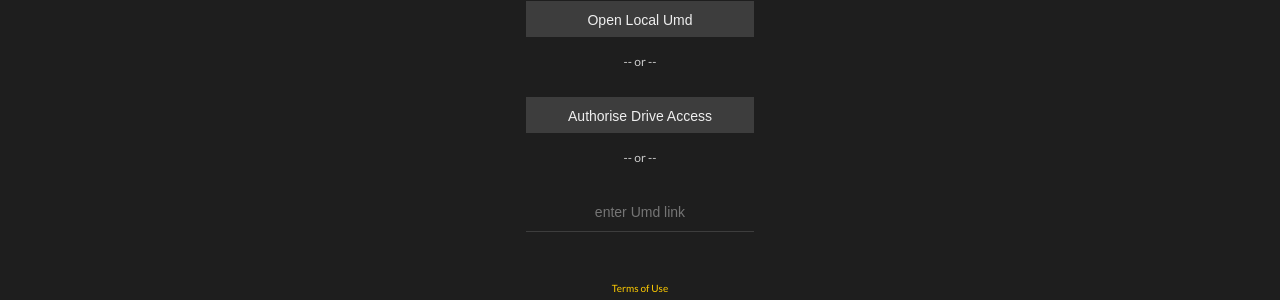
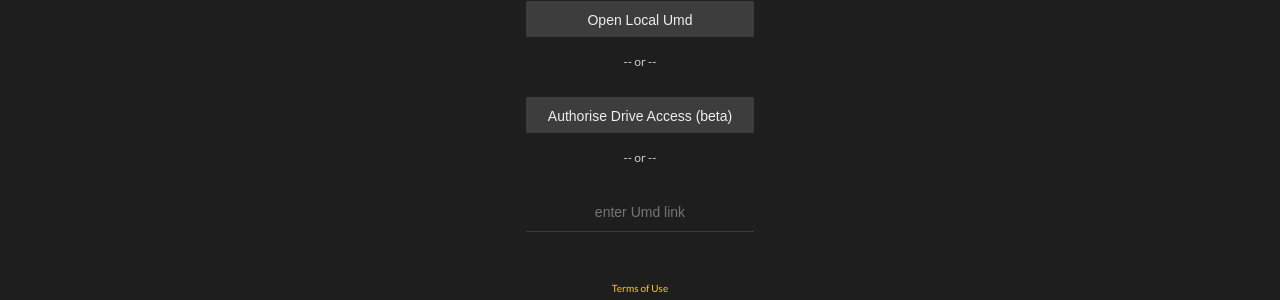
Before and after one commit to umd-project/umd-app, a Jekyll site: the page index.html, which Jekyll copies as it is, in a window 1280 px wide. Shown: the part 419-719 px from the top of the page. Built offline with Jekyll 4.4.1, drawn with Linux system fonts in a browser that asks for light colours; comment, search, counter and statistics services are not loaded.

Commit message:
added test remark to google drive integration

```diff
--- a/index.html
+++ b/index.html
@@ -71,8 +71,8 @@
                     <button open-button class="standard" title="Open UMD Files from your local drive">Open Local Umd</button>
                     <input file-input type="file" accept=".umd" hidden>
                     <h5>-- or --</h5>
-                    <button open-drive-button class="standard" title="Open UMD files from your Google Drive" hidden>Open Google Drive Umd</button>
-                    <button authorise-drive-button class="standard" title = "Authorise access to your Google Drive Files" hidden>Authorise Drive Access</button>
+                    <button open-drive-button class="standard" title="Open UMD files from your Google Drive" hidden>Open Google Drive Umd (beta)</button>
+                    <button authorise-drive-button class="standard" title = "Authorise access to your Google Drive Files" hidden>Authorise Drive Access (beta)</button>
                     <h5>-- or --</h5>
                     <input url-input class="standard" type="text" placeholder="enter Umd link">
                     <div class="spacer-8"></div>
--- a/sw.js
+++ b/sw.js
@@ -1,5 +1,5 @@
 var TIMEOUT = 400;
-var CACHE = "umd-0.5.0.3";
+var CACHE = "umd-0.5.0.4";
 
 var precacheList = [
   "/assets/images/logo-300x300.png",
```
